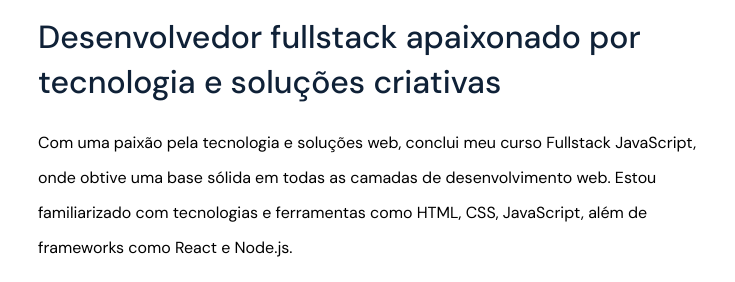
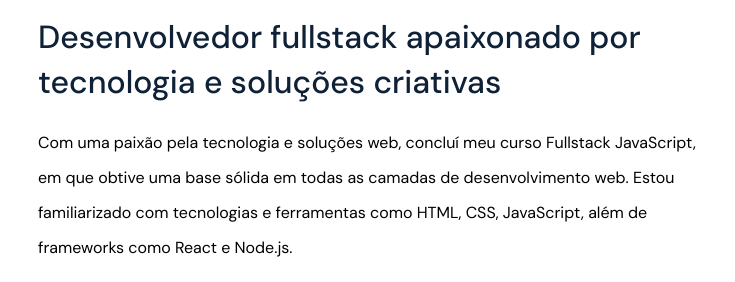
Before and after one commit to Yagoks5/portfolio.github.io, a plain HTML site: page index.html in a window 1280 px wide. Shown: the part 1000-1282 px from the top of the page, 502-1237 px from the left. Drawn offline with Linux system fonts and the light colour scheme.

Commit message:
Add files via upload

```diff
--- a/index.html
+++ b/index.html
@@ -89,8 +89,8 @@
           Desenvolvedor fullstack apaixonado por tecnologia e soluções criativas
         </h3>
         <p>
-          Com uma paixão pela tecnologia e soluções web, conclui meu curso
-          Fullstack JavaScript, onde obtive uma base sólida em todas as camadas
+          Com uma paixão pela tecnologia e soluções web, concluí meu curso
+          Fullstack JavaScript, em que obtive uma base sólida em todas as camadas
           de desenvolvimento web. Estou familiarizado com tecnologias e
           ferramentas como HTML, CSS, JavaScript, além de frameworks como React
           e Node.js.
```
